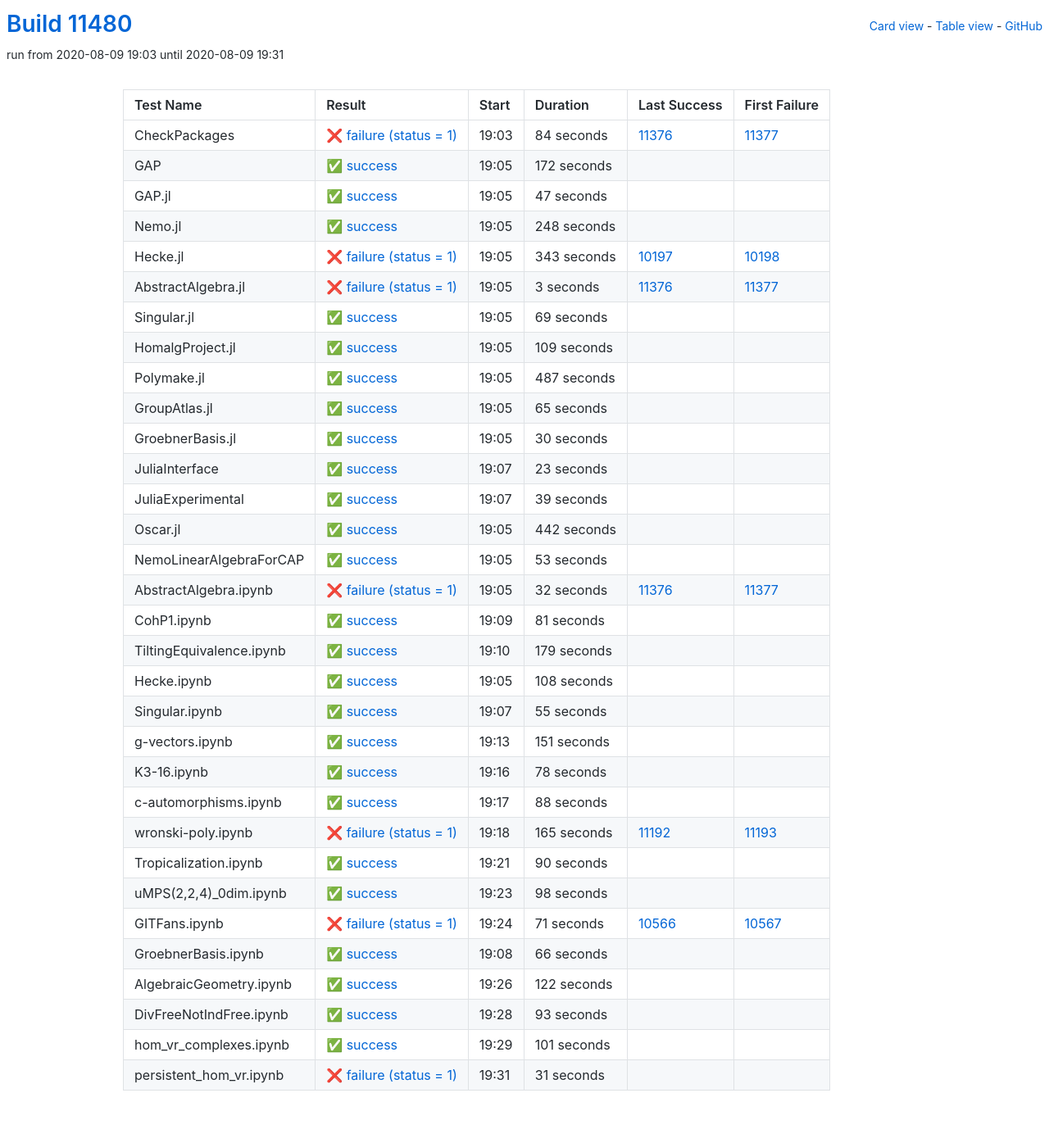
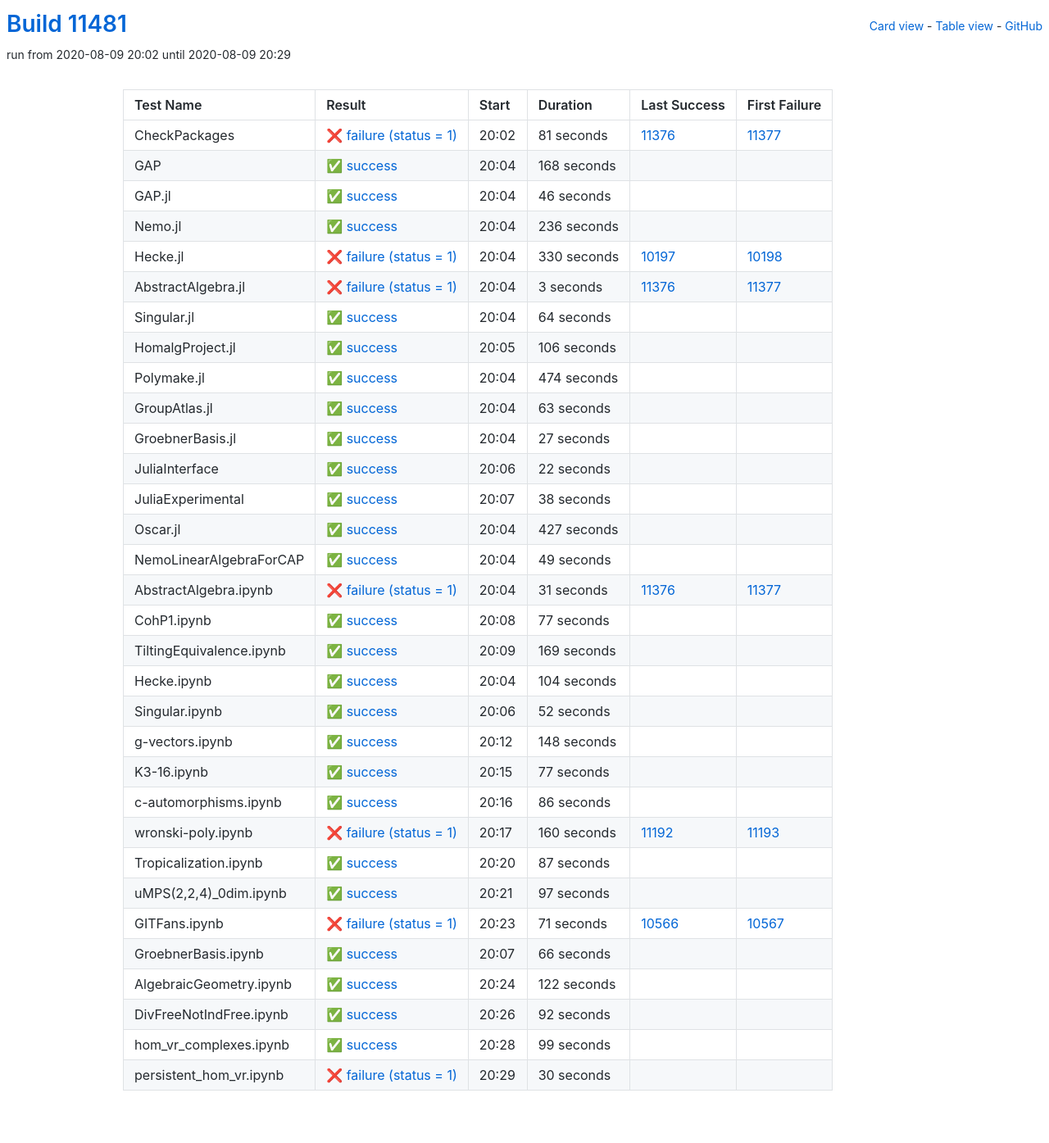
Before and after one commit to oscar-system/oscar-ci-status, a Jekyll site: the page built from table.html, in a window 1280 px wide. Shown: the whole page at 82% size. Built offline with Jekyll 4.4.1, drawn with Linux system fonts in a browser that asks for light colours.

Commit message:
Build #11481

```diff
--- a/_data/ci.yml
+++ b/_data/ci.yml
@@ -1,6 +1,6 @@
 ---
-build: 11480
-build_url: https://oscarci.mathematik.uni-kl.de/job/oscar/11480/
+build: 11481
+build_url: https://oscarci.mathematik.uni-kl.de/job/oscar/11481/
 job: oscar
 organization: oscar-system
 repo: oscar-ci-status
@@ -8,68 +8,68 @@
 tests:
 - name: CheckPackages
   id: checkpackages
-  log: https://oscarci.mathematik.uni-kl.de/job/oscar/11480/artifact/logs/build-11480/CheckPackages.log
-  start: 2020-08-09 19:03
+  log: https://oscarci.mathematik.uni-kl.de/job/oscar/11481/artifact/logs/build-11481/CheckPackages.log
+  start: 2020-08-09 20:02
   success: false
   exitcode: 1
   status: failure
-  duration: 84
+  duration: 81
   last_success: 11376
   last_success_url: https://oscarci.mathematik.uni-kl.de/job/oscar/11376/
   first_failure: 11377
   first_failure_url: https://oscarci.mathematik.uni-kl.de/job/oscar/11377/
 - name: GAP
   id: gap
-  log: https://oscarci.mathematik.uni-kl.de/job/oscar/11480/artifact/logs/build-11480/GAP.log
-  start: 2020-08-09 19:05
+  log: https://oscarci.mathematik.uni-kl.de/job/oscar/11481/artifact/logs/build-11481/GAP.log
+  start: 2020-08-09 20:04
   success: true
   exitcode: 0
   status: success
-  duration: 172
+  duration: 168
   last_success: false
   last_success_url:
   first_failure: false
   first_failure_url:
 - name: GAP.jl
   id: gap-jl
-  log: https://oscarci.mathematik.uni-kl.de/job/oscar/11480/artifact/logs/build-11480/GAP.jl.log
-  start: 2020-08-09 19:05
+  log: https://oscarci.mathematik.uni-kl.de/job/oscar/11481/artifact/logs/build-11481/GAP.jl.log
+  start: 2020-08-09 20:04
   success: true
   exitcode: 0
   status: success
-  duration: 47
+  duration: 46
   last_success: false
   last_success_url:
   first_failure: false
   first_failure_url:
 - name: Nemo.jl
   id: nemo-jl
-  log: https://oscarci.mathematik.uni-kl.de/job/oscar/11480/artifact/logs/build-11480/Nemo.jl.log
-  start: 2020-08-09 19:05
+  log: https://oscarci.mathematik.uni-kl.de/job/oscar/11481/artifact/logs/build-11481/Nemo.jl.log
+  start: 2020-08-09 20:04
   success: true
   exitcode: 0
   status: success
-  duration: 248
+  duration: 236
   last_success: false
   last_success_url:
   first_failure: false
   first_failure_url:
 - name: Hecke.jl
   id: hecke-jl
-  log: https://oscarci.mathematik.uni-kl.de/job/oscar/11480/artifact/logs/build-11480/Hecke.jl.log
-  start: 2020-08-09 19:05
+  log: https://oscarci.mathematik.uni-kl.de/job/oscar/11481/artifact/logs/build-11481/Hecke.jl.log
+  start: 2020-08-09 20:04
   success: false
   exitcode: 1
   status: failure
-  duration: 343
+  duration: 330
   last_success: 10197
   last_success_url: https://oscarci.mathematik.uni-kl.de/job/oscar/10197/
   first_failure: 10198
   first_failure_url: https://oscarci.mathematik.uni-kl.de/job/oscar/10198/
 - name: AbstractAlgebra.jl
   id: abstractalgebra-jl
-  log: https://oscarci.mathematik.uni-kl.de/job/oscar/11480/artifact/logs/build-11480/AbstractAlgebra.jl.log
-  start: 2020-08-09 19:05
+  log: https://oscarci.mathematik.uni-kl.de/job/oscar/11481/artifact/logs/build-11481/AbstractAlgebra.jl.log
+  start: 2020-08-09 20:04
   success: false
   exitcode: 1
   status: failure
@@ -80,248 +80,248 @@
   first_failure_url: https://oscarci.mathematik.uni-kl.de/job/oscar/11377/
 - name: Singular.jl
   id: singular-jl
-  log: https://oscarci.mathematik.uni-kl.de/job/oscar/11480/artifact/logs/build-11480/Singular.jl.log
-  start: 2020-08-09 19:05
+  log: https://oscarci.mathematik.uni-kl.de/job/oscar/11481/artifact/logs/build-11481/Singular.jl.log
+  start: 2020-08-09 20:04
   success: true
   exitcode: 0
   status: success
-  duration: 69
+  duration: 64
   last_success: false
   last_success_url:
   first_failure: false
   first_failure_url:
 - name: HomalgProject.jl
   id: homalgproject-jl
-  log: https://oscarci.mathematik.uni-kl.de/job/oscar/11480/artifact/logs/build-11480/HomalgProject.jl.log
-  start: 2020-08-09 19:05
+  log: https://oscarci.mathematik.uni-kl.de/job/oscar/11481/artifact/logs/build-11481/HomalgProject.jl.log
+  start: 2020-08-09 20:05
   success: true
   exitcode: 0
   status: success
-  duration: 109
+  duration: 106
   last_success: false
   last_success_url:
   first_failure: false
   first_failure_url:
 - name: Polymake.jl
   id: polymake-jl
-  log: https://oscarci.mathematik.uni-kl.de/job/oscar/11480/artifact/logs/build-11480/Polymake.jl.log
-  start: 2020-08-09 19:05
+  log: https://oscarci.mathematik.uni-kl.de/job/oscar/11481/artifact/logs/build-11481/Polymake.jl.log
+  start: 2020-08-09 20:04
   success: true
   exitcode: 0
   status: success
-  duration: 487
+  duration: 474
   last_success: false
   last_success_url:
   first_failure: false
   first_failure_url:
 - name: GroupAtlas.jl
   id: groupatlas-jl
-  log: https://oscarci.mathematik.uni-kl.de/job/oscar/11480/artifact/logs/build-11480/GroupAtlas.jl.log
-  start: 2020-08-09 19:05
+  log: https://oscarci.mathematik.uni-kl.de/job/oscar/11481/artifact/logs/build-11481/GroupAtlas.jl.log
+  start: 2020-08-09 20:04
   success: true
   exitcode: 0
   status: success
-  duration: 65
+  duration: 63
   last_success: false
   last_success_url:
   first_failure: false
   first_failure_url:
 - name: GroebnerBasis.jl
   id: groebnerbasis-jl
-  log: https://oscarci.mathematik.uni-kl.de/job/oscar/11480/artifact/logs/build-11480/GroebnerBasis.jl.log
-  start: 2020-08-09 19:05
+  log: https://oscarci.mathematik.uni-kl.de/job/oscar/11481/artifact/logs/build-11481/GroebnerBasis.jl.log
+  start: 2020-08-09 20:04
   success: true
   exitcode: 0
   status: success
-  duration: 30
+  duration: 27
   last_success: false
   last_success_url:
   first_failure: false
   first_failure_url:
 - name: JuliaInterface
   id: juliainterface
-  log: https://oscarci.mathematik.uni-kl.de/job/oscar/11480/artifact/logs/build-11480/JuliaInterface.log
-  start: 2020-08-09 19:07
+  log: https://oscarci.mathematik.uni-kl.de/job/oscar/11481/artifact/logs/build-11481/JuliaInterface.log
+  start: 2020-08-09 20:06
   success: true
   exitcode: 0
   status: success
-  duration: 23
+  duration: 22
   last_success: false
   last_success_url:
   first_failure: false
   first_failure_url:
 - name: JuliaExperimental
   id: juliaexperimental
-  log: https://oscarci.mathematik.uni-kl.de/job/oscar/11480/artifact/logs/build-11480/JuliaExperimental.log
-  start: 2020-08-09 19:07
+  log: https://oscarci.mathematik.uni-kl.de/job/oscar/11481/artifact/logs/build-11481/JuliaExperimental.log
+  start: 2020-08-09 20:07
   success: true
   exitcode: 0
   status: success
-  duration: 39
+  duration: 38
   last_success: false
   last_success_url:
   first_failure: false
   first_failure_url:
 - name: Oscar.jl
   id: oscar-jl
-  log: https://oscarci.mathematik.uni-kl.de/job/oscar/11480/artifact/logs/build-11480/Oscar.jl.log
-  start: 2020-08-09 19:05
+  log: https://oscarci.mathematik.uni-kl.de/job/oscar/11481/artifact/logs/build-11481/Oscar.jl.log
+  start: 2020-08-09 20:04
   success: true
   exitcode: 0
   status: success
-  duration: 442
+  duration: 427
   last_success: false
   last_success_url:
   first_failure: false
   first_failure_url:
 - name: NemoLinearAlgebraForCAP
   id: nemolinearalgebraforcap
-  log: https://oscarci.mathematik.uni-kl.de/job/oscar/11480/artifact/logs/build-11480/NemoLinearAlgebraForCAP.log
-  start: 2020-08-09 19:05
+  log: https://oscarci.mathematik.uni-kl.de/job/oscar/11481/artifact/logs/build-11481/NemoLinearAlgebraForCAP.log
+  start: 2020-08-09 20:04
   success: true
   exitcode: 0
   status: success
-  duration: 53
+  duration: 49
   last_success: false
   last_success_url:
   first_failure: false
   first_failure_url:
 - name: AbstractAlgebra.ipynb
   id: abstractalgebra-ipynb
-  log: https://oscarci.mathematik.uni-kl.de/job/oscar/11480/artifact/logs/build-11480/AbstractAlgebra.ipynb.log
-  start: 2020-08-09 19:05
+  log: https://oscarci.mathematik.uni-kl.de/job/oscar/11481/artifact/logs/build-11481/AbstractAlgebra.ipynb.log
+  start: 2020-08-09 20:04
   success: false
   exitcode: 1
   status: failure
-  duration: 32
+  duration: 31
   last_success: 11376
   last_success_url: https://oscarci.mathematik.uni-kl.de/job/oscar/11376/
   first_failure: 11377
   first_failure_url: https://oscarci.mathematik.uni-kl.de/job/oscar/11377/
 - name: CohP1.ipynb
   id: cohp1-ipynb
-  log: https://oscarci.mathematik.uni-kl.de/job/oscar/11480/artifact/logs/build-11480/CohP1.ipynb.log
-  start: 2020-08-09 19:09
+  log: https://oscarci.mathematik.uni-kl.de/job/oscar/11481/artifact/logs/build-11481/CohP1.ipynb.log
+  start: 2020-08-09 20:08
   success: true
   exitcode: 0
   status: success
-  duration: 81
+  duration: 77
   last_success: false
   last_success_url:
   first_failure: false
   first_failure_url:
 - name: TiltingEquivalence.ipynb
   id: tiltingequivalence-ipynb
-  log: https://oscarci.mathematik.uni-kl.de/job/oscar/11480/artifact/logs/build-11480/TiltingEquivalence.ipynb.log
-  start: 2020-08-09 19:10
+  log: https://oscarci.mathematik.uni-kl.de/job/oscar/11481/artifact/logs/build-11481/TiltingEquivalence.ipynb.log
+  start: 2020-08-09 20:09
   success: true
   exitcode: 0
   status: success
-  duration: 179
+  duration: 169
   last_success: false
   last_success_url:
   first_failure: false
   first_failure_url:
 - name: Hecke.ipynb
   id: hecke-ipynb
-  log: https://oscarci.mathematik.uni-kl.de/job/oscar/11480/artifact/logs/build-11480/Hecke.ipynb.log
-  start: 2020-08-09 19:05
+  log: https://oscarci.mathematik.uni-kl.de/job/oscar/11481/artifact/logs/build-11481/Hecke.ipynb.log
+  start: 2020-08-09 20:04
   success: true
   exitcode: 0
   status: success
-  duration: 108
+  duration: 104
   last_success: false
   last_success_url:
   first_failure: false
   first_failure_url:
 - name: Singular.ipynb
   id: singular-ipynb
-  log: https://oscarci.mathematik.uni-kl.de/job/oscar/11480/artifact/logs/build-11480/Singular.ipynb.log
-  start: 2020-08-09 19:07
+  log: https://oscarci.mathematik.uni-kl.de/job/oscar/11481/artifact/logs/build-11481/Singular.ipynb.log
+  start: 2020-08-09 20:06
   success: true
   exitcode: 0
   status: success
-  duration: 55
+  duration: 52
   last_success: false
   last_success_url:
   first_failure: false
   first_failure_url:
 - name: g-vectors.ipynb
   id: g-vectors-ipynb
-  log: https://oscarci.mathematik.uni-kl.de/job/oscar/11480/artifact/logs/build-11480/g-vectors.ipynb.log
-  start: 2020-08-09 19:13
+  log: https://oscarci.mathematik.uni-kl.de/job/oscar/11481/artifact/logs/build-11481/g-vectors.ipynb.log
+  start: 2020-08-09 20:12
   success: true
   exitcode: 0
   status: success
-  duration: 151
+  duration: 148
   last_success: false
   last_success_url:
   first_failure: false
   first_failure_url:
 - name: K3-16.ipynb
   id: k3-16-ipynb
-  log: https://oscarci.mathematik.uni-kl.de/job/oscar/11480/artifact/logs/build-11480/K3-16.ipynb.log
-  start: 2020-08-09 19:16
+  log: https://oscarci.mathematik.uni-kl.de/job/oscar/11481/artifact/logs/build-11481/K3-16.ipynb.log
+  start: 2020-08-09 20:15
   success: true
   exitcode: 0
   status: success
-  duration: 78
+  duration: 77
   last_success: false
   last_success_url:
   first_failure: false
   first_failure_url:
 - name: c-automorphisms.ipynb
   id: c-automorphisms-ipynb
-  log: https://oscarci.mathematik.uni-kl.de/job/oscar/11480/artifact/logs/build-11480/c-automorphisms.ipynb.log
-  start: 2020-08-09 19:17
+  log: https://oscarci.mathematik.uni-kl.de/job/oscar/11481/artifact/logs/build-11481/c-automorphisms.ipynb.log
+  start: 2020-08-09 20:16
   success: true
   exitcode: 0
   status: success
-  duration: 88
+  duration: 86
   last_success: false
   last_success_url:
   first_failure: false
   first_failure_url:
 - name: wronski-poly.ipynb
   id: wronski-poly-ipynb
-  log: https://oscarci.mathematik.uni-kl.de/job/oscar/11480/artifact/logs/build-11480/wronski-poly.ipynb.log
-  start: 2020-08-09 19:18
+  log: https://oscarci.mathematik.uni-kl.de/job/oscar/11481/artifact/logs/build-11481/wronski-poly.ipynb.log
+  start: 2020-08-09 20:17
   success: false
   exitcode: 1
   status: failure
-  duration: 165
+  duration: 160
   last_success: 11192
   last_success_url: https://oscarci.mathematik.uni-kl.de/job/oscar/11192/
   first_failure: 11193
   first_failure_url: https://oscarci.mathematik.uni-kl.de/job/oscar/11193/
 - name: Tropicalization.ipynb
   id: tropicalization-ipynb
-  log: https://oscarci.mathematik.uni-kl.de/job/oscar/11480/artifact/logs/build-11480/Tropicalization.ipynb.log
-  start: 2020-08-09 19:21
+  log: https://oscarci.mathematik.uni-kl.de/job/oscar/11481/artifact/logs/build-11481/Tropicalization.ipynb.log
+  start: 2020-08-09 20:20
   success: true
   exitcode: 0
   status: success
-  duration: 90
+  duration: 87
   last_success: false
   last_success_url:
   first_failure: false
   first_failure_url:
 - name: uMPS(2,2,4)_0dim.ipynb
   id: umps-2-2-4-0dim-ipynb
-  log: https://oscarci.mathematik.uni-kl.de/job/oscar/11480/artifact/logs/build-11480/uMPS-2-2-4-_0dim.ipynb.log
-  start: 2020-08-09 19:23
+  log: https://oscarci.mathematik.uni-kl.de/job/oscar/11481/artifact/logs/build-11481/uMPS-2-2-4-_0dim.ipynb.log
+  start: 2020-08-09 20:21
   success: true
   exitcode: 0
   status: success
-  duration: 98
+  duration: 97
   last_success: false
   last_success_url:
   first_failure: false
   first_failure_url:
 - name: GITFans.ipynb
   id: gitfans-ipynb
-  log: https://oscarci.mathematik.uni-kl.de/job/oscar/11480/artifact/logs/build-11480/GITFans.ipynb.log
-  start: 2020-08-09 19:24
+  log: https://oscarci.mathematik.uni-kl.de/job/oscar/11481/artifact/logs/build-11481/GITFans.ipynb.log
+  start: 2020-08-09 20:23
   success: false
   exitcode: 1
   status: failure
@@ -332,8 +332,8 @@
   first_failure_url: https://oscarci.mathematik.uni-kl.de/job/oscar/10567/
 - name: GroebnerBasis.ipynb
   id: groebnerbasis-ipynb
-  log: https://oscarci.mathematik.uni-kl.de/job/oscar/11480/artifact/logs/build-11480/GroebnerBasis.ipynb.log
-  start: 2020-08-09 19:08
+  log: https://oscarci.mathematik.uni-kl.de/job/oscar/11481/artifact/logs/build-11481/GroebnerBasis.ipynb.log
+  start: 2020-08-09 20:07
   success: true
   exitcode: 0
   status: success
@@ -344,8 +344,8 @@
   first_failure_url:
 - name: AlgebraicGeometry.ipynb
   id: algebraicgeometry-ipynb
-  log: https://oscarci.mathematik.uni-kl.de/job/oscar/11480/artifact/logs/build-11480/AlgebraicGeometry.ipynb.log
-  start: 2020-08-09 19:26
+  log: https://oscarci.mathematik.uni-kl.de/job/oscar/11481/artifact/logs/build-11481/AlgebraicGeometry.ipynb.log
+  start: 2020-08-09 20:24
   success: true
   exitcode: 0
   status: success
@@ -356,36 +356,36 @@
   first_failure_url:
 - name: DivFreeNotIndFree.ipynb
   id: divfreenotindfree-ipynb
-  log: https://oscarci.mathematik.uni-kl.de/job/oscar/11480/artifact/logs/build-11480/DivFreeNotIndFree.ipynb.log
-  start: 2020-08-09 19:28
+  log: https://oscarci.mathematik.uni-kl.de/job/oscar/11481/artifact/logs/build-11481/DivFreeNotIndFree.ipynb.log
+  start: 2020-08-09 20:26
   success: true
   exitcode: 0
   status: success
-  duration: 93
+  duration: 92
   last_success: false
   last_success_url:
   first_failure: false
   first_failure_url:
 - name: hom_vr_complexes.ipynb
   id: hom-vr-complexes-ipynb
-  log: https://oscarci.mathematik.uni-kl.de/job/oscar/11480/artifact/logs/build-11480/hom_vr_complexes.ipynb.log
-  start: 2020-08-09 19:29
+  log: https://oscarci.mathematik.uni-kl.de/job/oscar/11481/artifact/logs/build-11481/hom_vr_complexes.ipynb.log
+  start: 2020-08-09 20:28
   success: true
   exitcode: 0
   status: success
-  duration: 101
+  duration: 99
   last_success: false
   last_success_url:
   first_failure: false
   first_failure_url:
 - name: persistent_hom_vr.ipynb
   id: persistent-hom-vr-ipynb
-  log: https://oscarci.mathematik.uni-kl.de/job/oscar/11480/artifact/logs/build-11480/persistent_hom_vr.ipynb.log
-  start: 2020-08-09 19:31
+  log: https://oscarci.mathematik.uni-kl.de/job/oscar/11481/artifact/logs/build-11481/persistent_hom_vr.ipynb.log
+  start: 2020-08-09 20:29
   success: false
   exitcode: 1
   status: failure
-  duration: 31
+  duration: 30
   last_success: false
   last_success_url:
   first_failure: false
```
Also changed, not shown: README.md.
